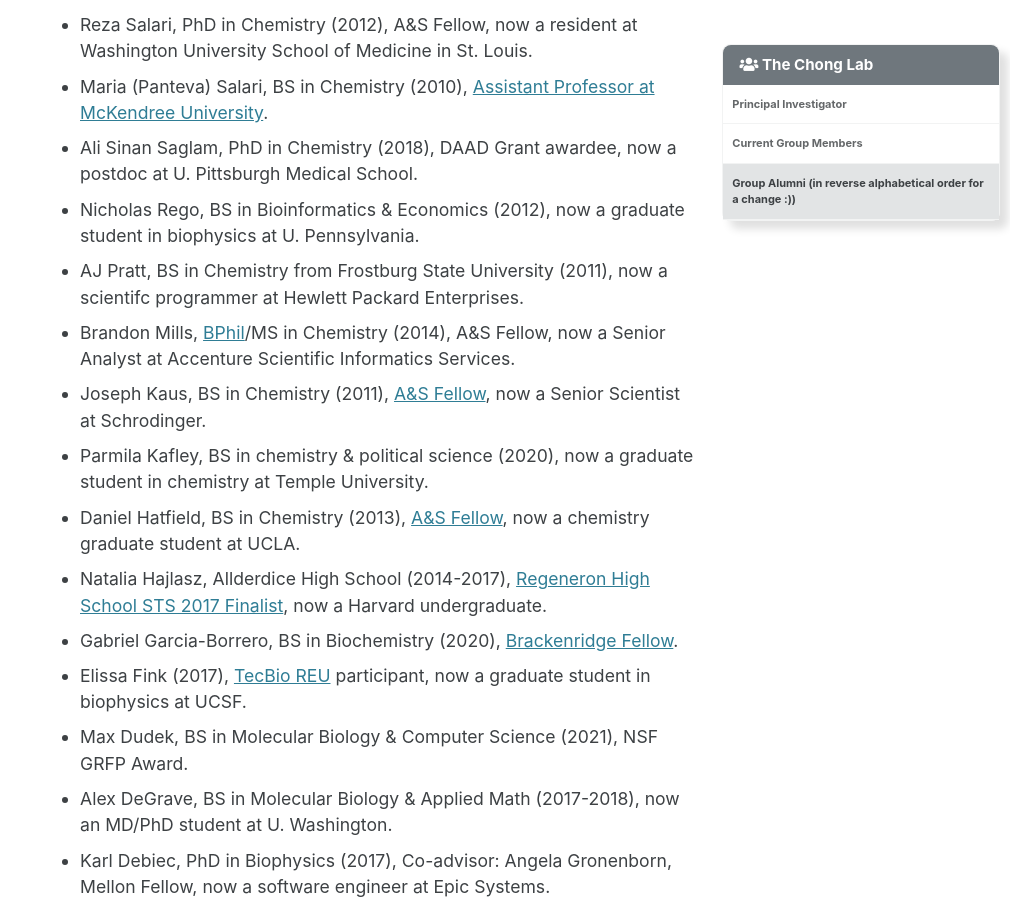
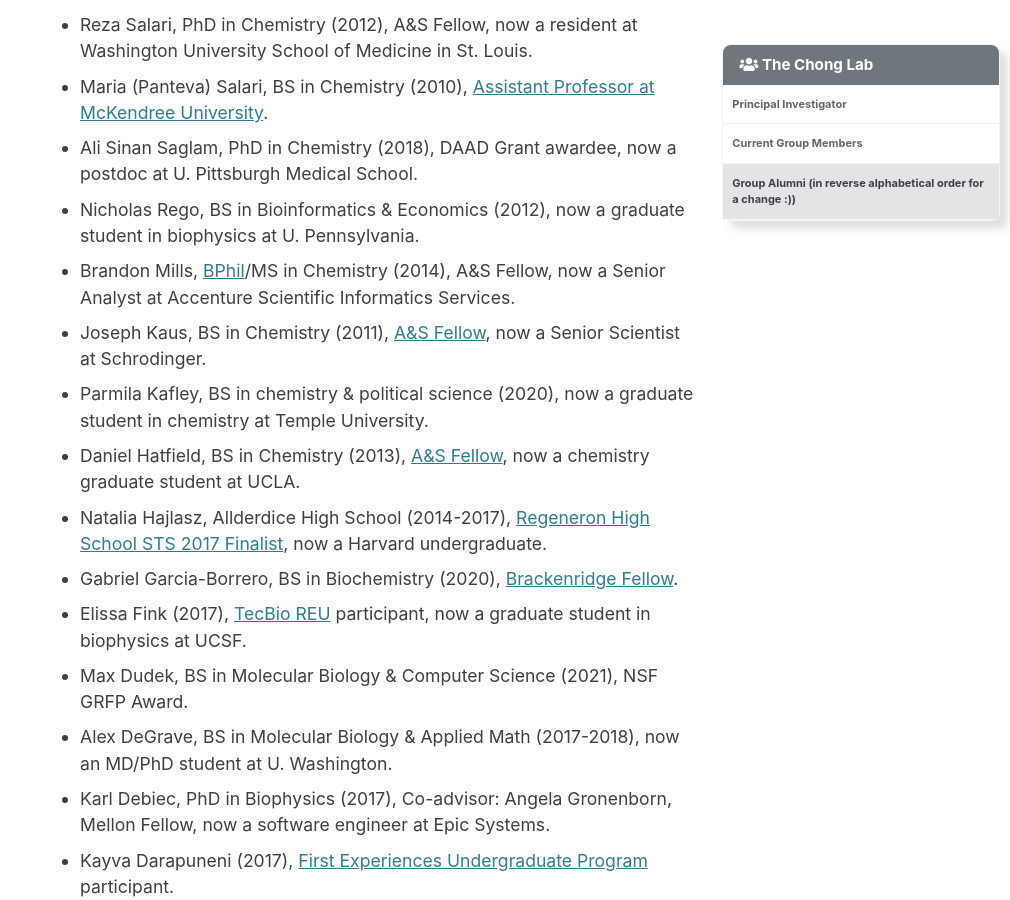
Before and after one commit to darianyang/mm-github-pages-test, a Jekyll site: the page built from _pages/people.md, in a window 1280 px wide and 900 px high, scrolled down 1957 px. Shown: the whole window, without its empty margins (270-1280 px from the left). Built offline with Jekyll 4.4.1, drawn with Linux system fonts in a browser that asks for light colours; cached includes are drawn as plain includes.

Commit message:
Update people.md

```diff
--- a/_pages/people.md
+++ b/_pages/people.md
@@ -87,7 +87,6 @@
 * Maria (Panteva) Salari, BS in Chemistry (2010), [Assistant Professor at McKendree University](https://www.mckendree.edu/directory/maria-salari.php).
 * Ali Sinan Saglam, PhD in Chemistry (2018), DAAD Grant awardee, now a postdoc at U. Pittsburgh Medical School.
 * Nicholas Rego, BS in Bioinformatics & Economics (2012), now a graduate student in biophysics at U. Pennsylvania.
-* AJ Pratt, BS in Chemistry from Frostburg State University (2011), now a scientifc programmer at Hewlett Packard Enterprises.
 * Brandon Mills, [BPhil](http://www.honorscollege.pitt.edu/bphil-degree)/MS in Chemistry (2014), A&S Fellow, now a Senior Analyst at Accenture Scientific Informatics Services.
 * Joseph Kaus, BS in Chemistry (2011), [A&S Fellow](https://www.asundergrad.pitt.edu/research/awards-and-funding#summer-undergraduate-research-awards), now a Senior Scientist at Schrodinger.
 * Parmila Kafley, BS in chemistry & political science (2020), now a graduate student in chemistry at Temple University.
```
